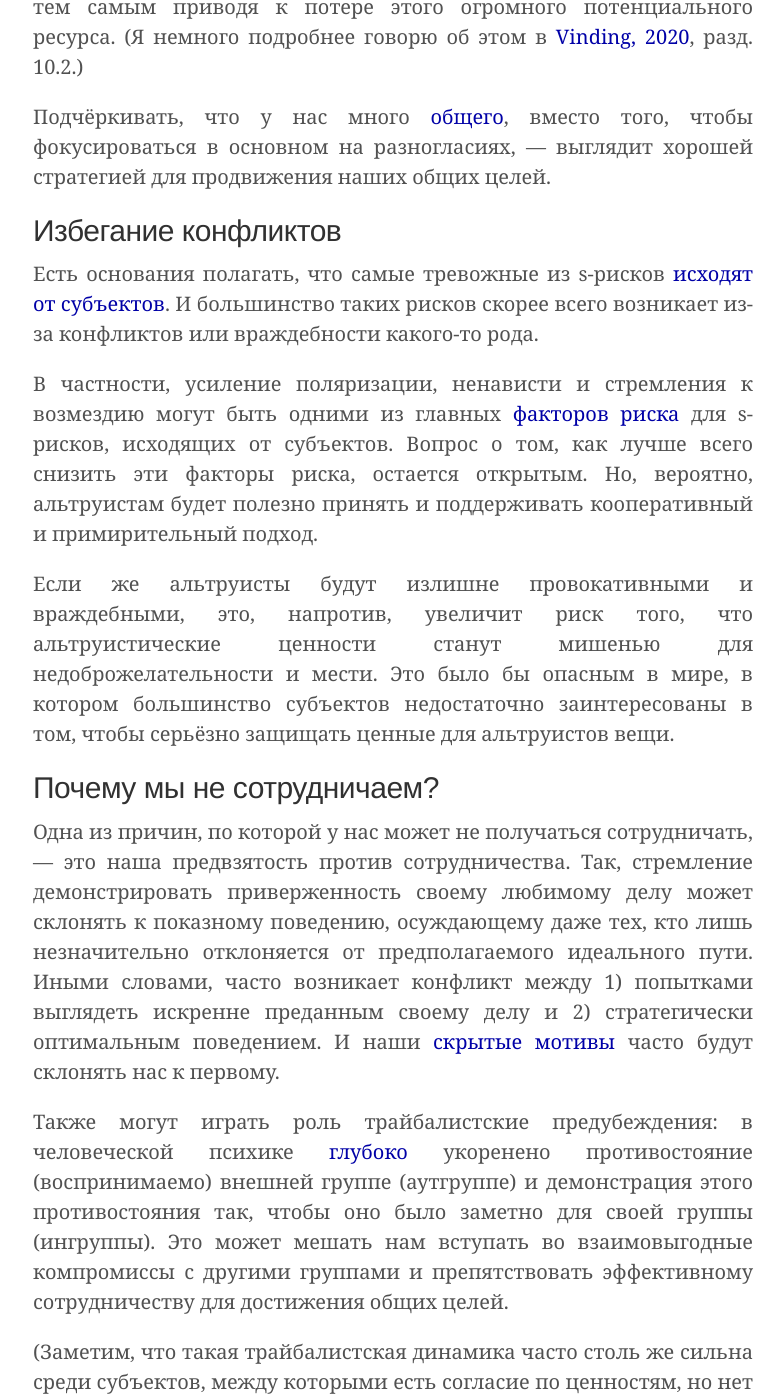
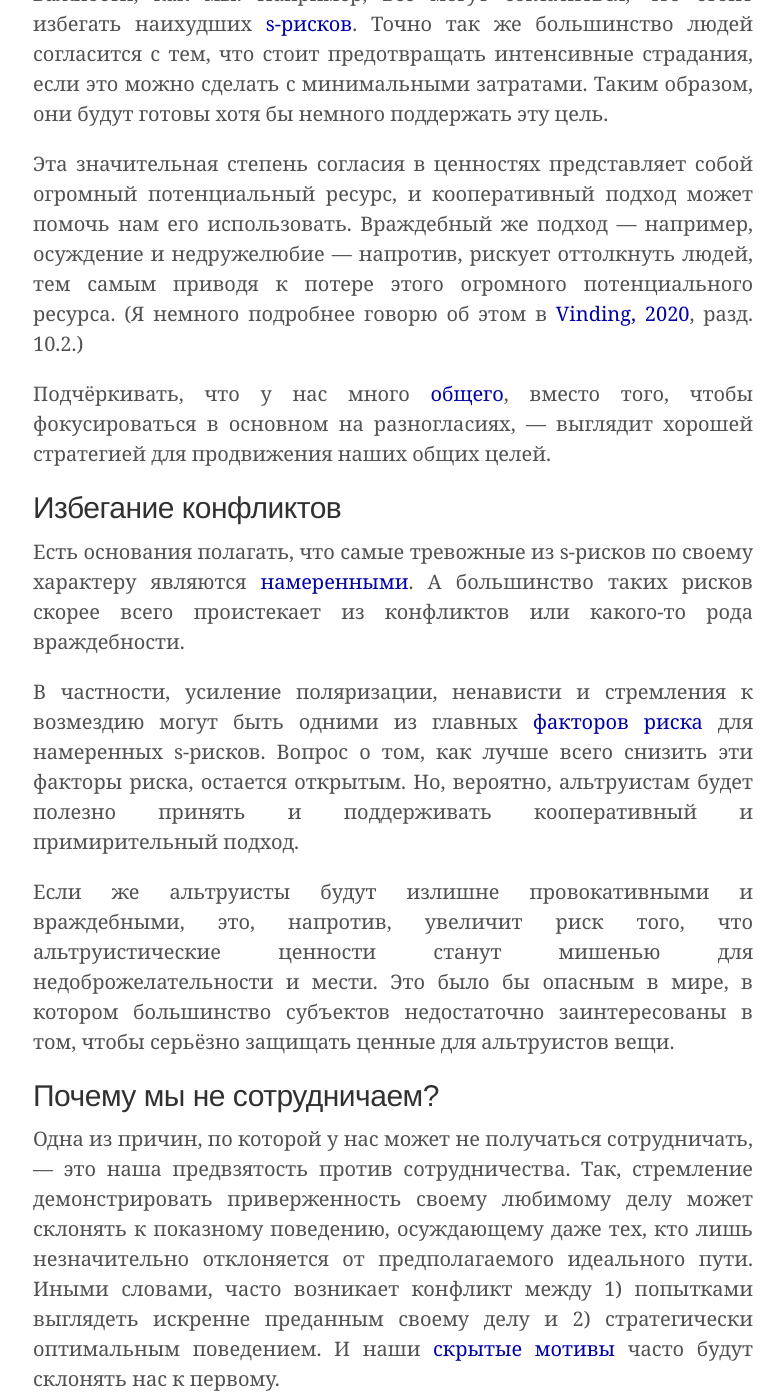
Before and after one commit to ReducingSuffering/reducingsuffering.github.io, a Jekyll site: the page built from _articles/magnus-vinding-why-altruists-should-be-cooperative.md, in a window 1280 px wide and 1400 px high, scrolled down 2563 px. Shown: the whole window, without its empty margins (247-1031 px from the left). Built offline with Jekyll 4.4.1, drawn with Linux system fonts in a browser that asks for light colours; some of the changed text lies outside the part shown.

Commit message:
Update magnus-vinding-why-altruists-should-be-cooperative.md

```diff
--- a/_articles/magnus-vinding-why-altruists-should-be-cooperative.md
+++ b/_articles/magnus-vinding-why-altruists-should-be-cooperative.md
@@ -25,7 +35,7 @@ preview: assets/images/previews/magnus-vinding-why-altruists-should-be-cooperati
 
 Потенциальные выгоды от компромиссов — одна из [многих причин](https://longtermrisk.org/reasons-to-be-nice-to-other-value-systems/), по которым стоит продвигать компромиссы и стараться учитывать ценности других людей в наших рассуждениях. Брайан Томасик исследовал некоторые способы продвижения компромиссов [здесь](https://longtermrisk.org/possible-ways-to-promote-compromise/).
 
-## Построение движения
+<h2><a id="3"></a>Построение движения</h2>
 
 Скорее всего люди будут менее склонны присоединяться к альтруистической деятельности или альтруистическим движениям, если они ассоциируются с некооперативным и недружелюбным отношением. Напротив, движение, пронизанное кооперативностью и [дружелюбием](https://www.centreforeffectivealtruism.org/blog/considering-considerateness-why-communities-of-do-gooders-should-be/), привлекает людей и усиливает готовность возможных участников ассоциировать себя с этим движением. В конце концов, большинство людей, вероятно, посчитает, что участие в проекте, который явно поддерживает кооперацию, отразится на них более положительно, чем если их будут ассоциировать с проектами противоположной направленности.
 
@@ -33,7 +43,7 @@ preview: assets/images/previews/magnus-vinding-why-altruists-should-be-cooperati
 
 Кооперация также приносит пользу внутренним делам альтруистических движений: она способствует лучшему сотрудничеству и помогает создать здоровую среду, в которой у людей может сохраняться устойчивая мотивация и продуктивность.
 
-## Сотрудничество с другими для достижения общих целей
+<h2><a id="4"></a>Сотрудничество с другими для достижения общих целей</h2>
 
 Многие из целей, которые нам важны, также разделяются другими людьми, даже если они не придают этим целям столь же большой важности, как мы. Например, все могут согласиться, что стоит избегать наихудших [s-рисков](tobias-baumann-s-risks-an-introduction.html). Точно так же большинство людей согласится с тем, что стоит предотвращать интенсивные страдания, если это можно сделать с минимальными затратами. Таким образом, они будут готовы хотя бы немного поддержать эту цель.
 
@@ -41,15 +51,15 @@ preview: assets/images/previews/magnus-vinding-why-altruists-should-be-cooperati
 
 Подчёркивать, что у нас много [общего](https://forum.effectivealtruism.org/posts/BXRNGrBNxemi3qGMp/common-ground-for-longtermists), вместо того, чтобы фокусироваться в основном на разногласиях, — выглядит хорошей стратегией для продвижения наших общих целей.
 
-## Избегание конфликтов
+<h2><a id="5"></a>Избегание конфликтов</h2>
 
-Есть основания полагать, что самые тревожные из s-рисков [исходят от субъектов](tobias-baumann-a-typology-of-s-risks.html#Agential_s-risks). И большинство таких рисков скорее всего возникает из-за конфликтов или враждебности какого-то рода.
+Есть основания полагать, что самые тревожные из s-рисков  по своему характеру являются [намеренными](tobias-baumann-a-typology-of-s-risks.html#2). А большинство таких рисков скорее всего проистекает из конфликтов или какого-то рода враждебности.
 
-В частности, усиление поляризации, ненависти и стремления к возмездию могут быть одними из главных [факторов риска](tobias-baumann-risk-factors-for-s-risks.html#Polarisation_and_divergence_of_values) для s-рисков, исходящих от субъектов. Вопрос о том, как лучше всего снизить эти факторы риска, остается открытым. Но, вероятно, альтруистам будет полезно принять и поддерживать кооперативный и примирительный подход.
+В частности, усиление поляризации, ненависти и стремления к возмездию могут быть одними из главных [факторов риска](tobias-baumann-risk-factors-for-s-risks.html#3) для намеренных s-рисков. Вопрос о том, как лучше всего снизить эти факторы риска, остается открытым. Но, вероятно, альтруистам будет полезно принять и поддерживать кооперативный и примирительный подход.
 
 Если же альтруисты будут излишне провокативными и враждебными, это, напротив, увеличит риск того, что альтруистические ценности станут мишенью для недоброжелательности и мести. Это было бы опасным в мире, в котором большинство субъектов недостаточно заинтересованы в том, чтобы серьёзно защищать ценные для альтруистов вещи.
 
-## Почему мы не сотрудничаем?
+<h2><a id="6"></a>Почему мы не сотрудничаем?</h2>
 
 Одна из причин, по которой у нас может не получаться сотрудничать, — это наша предвзятость против сотрудничества. Так, стремление демонстрировать приверженность своему любимому делу может склонять к показному поведению, осуждающему даже тех, кто лишь незначительно отклоняется от предполагаемого идеального пути. Иными словами, часто возникает конфликт между 1) попытками выглядеть искренне преданным своему делу и 2) стратегически оптимальным поведением. И наши [скрытые мотивы](http://elephantinthebrain.com/outline.html) часто будут склонять нас к первому.
 
@@ -65,7 +75,7 @@ preview: assets/images/previews/magnus-vinding-why-altruists-should-be-cooperati
 
 Я благодарен Майклу Эйрду, Тобиасу Бауману, Энтони ДиДжованни и Руперту МакКаллуму за полезные комментарии.
 
-## Ссылки
+<h2><a id="7"></a>Ссылки</h2>
 
 - Бауман, Т. (2018). [Типология s-рисков](tobias-baumann-a-typology-of-s-risks.html)
 - Бауман, Т. (2019). [Факторы риска для s-рисков](tobias-baumann-risk-factors-for-s-risks.html)
```
Also changed, not shown: other parts of _articles/magnus-vinding-why-altruists-should-be-cooperative.md (+12 -2 lines).
